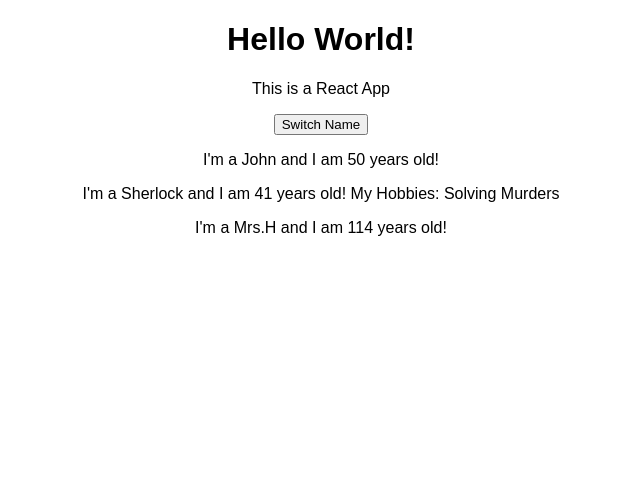
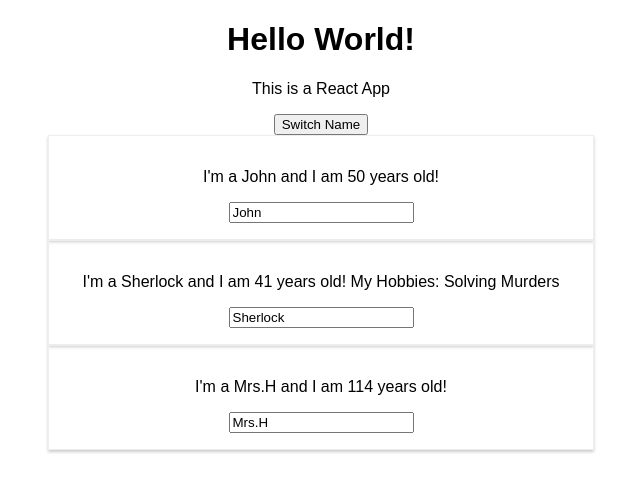
Before and after one commit to EmberLynn/react-practice-project, a React (Create React App) app: page / in a window 1280 px wide. Shown: the top 492 px of the page, without its empty margins (319-959 px from the left). Built offline with nearby package versions, Linux system fonts and the light colour scheme.

Commit message:
Two way binding and added styling to component

```diff
--- a/src/App.js
+++ b/src/App.js
@@ -11,12 +11,22 @@
     ]
   }
 
-  switchNameHandler = () => {
+  switchNameHandler = (newName) => {
     //console.log('Was clicked!');
     this.setState({
       persons: [
-        { name: 'Watson', age: 50},
+        { name: newName, age: 50},
         { name: 'Holmes', age: 41},
+        { name: 'Mrs.H', age: 115 }
+      ]
+     })
+  }
+
+  nameChangedHandler = (event) => {
+    this.setState({
+      persons: [
+        { name: 'John', age: 50},
+        { name: event.target.value, age: 41},
         { name: 'Mrs.H', age: 115 }
       ]
      })
@@ -27,10 +37,19 @@
       <div className="App">
         <h1>Hello World!</h1>
         <p>This is a React App</p>
-        <button onClick={this.switchNameHandler}>Switch Name</button>
-        <Person name={this.state.persons[0].name} age={this.state.persons[0].age}/>
-        <Person name={this.state.persons[1].name} age={this.state.persons[1].age}>My Hobbies: Solving Murders</Person>
-        <Person name={this.state.persons[2].name} age={this.state.persons[2].age}/>
+        <button onClick={() => this.switchNameHandler("WATSON!")}>Switch Name</button>
+        <Person
+          name={this.state.persons[0].name}
+          age={this.state.persons[0].age}/>
+        <Person
+          name={this.state.persons[1].name}
+          age={this.state.persons[1].age}
+          click={this.switchNameHandler.bind(this, 'Watson!!!')}
+          changed={this.nameChangedHandler}>
+            My Hobbies: Solving Murders</Person>
+        <Person
+        name={this.state.persons[2].name}
+        age={this.state.persons[2].age}/>
       </div>
     );
     //return React.createElement('div', {className: 'App'}, React.createElement('h1', null, 'Hi, I\'m a React App!'))
--- /dev/null
+++ b/src/Person/Person.css
@@ -0,0 +1,8 @@
+.Person {
+    width: 40%;
+    margin: auto;
+    border: 1px solid #eee;
+    box-shadow: 0 2px 3px #ccc;
+    padding: 16px;
+    text-align: center;
+}
--- a/src/Person/Person.js
+++ b/src/Person/Person.js
@@ -1,9 +1,11 @@
 import React from 'react';
+import './Person.css';
 
 const person = (props) => {
     return (
-        <div>
-            <p>I'm a {props.name} and I am {props.age} years old! {props.children}</p>
+        <div className = "Person">
+            <p onClick={props.click}>I'm a {props.name} and I am {props.age} years old! {props.children}</p>
+            <input type="text" onChange={props.changed} value={props.name}/>
         </div>
     )
 }
```
